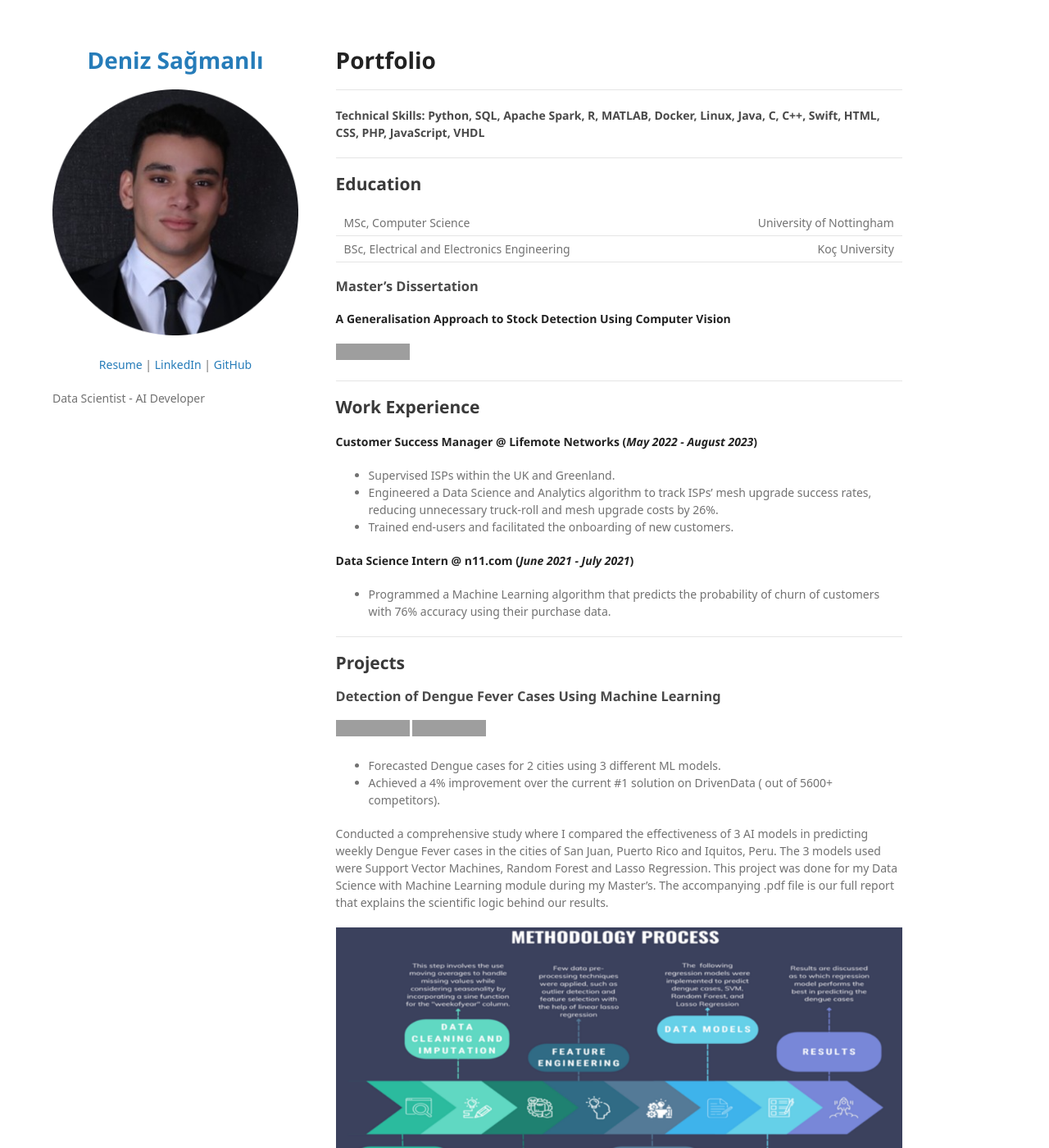
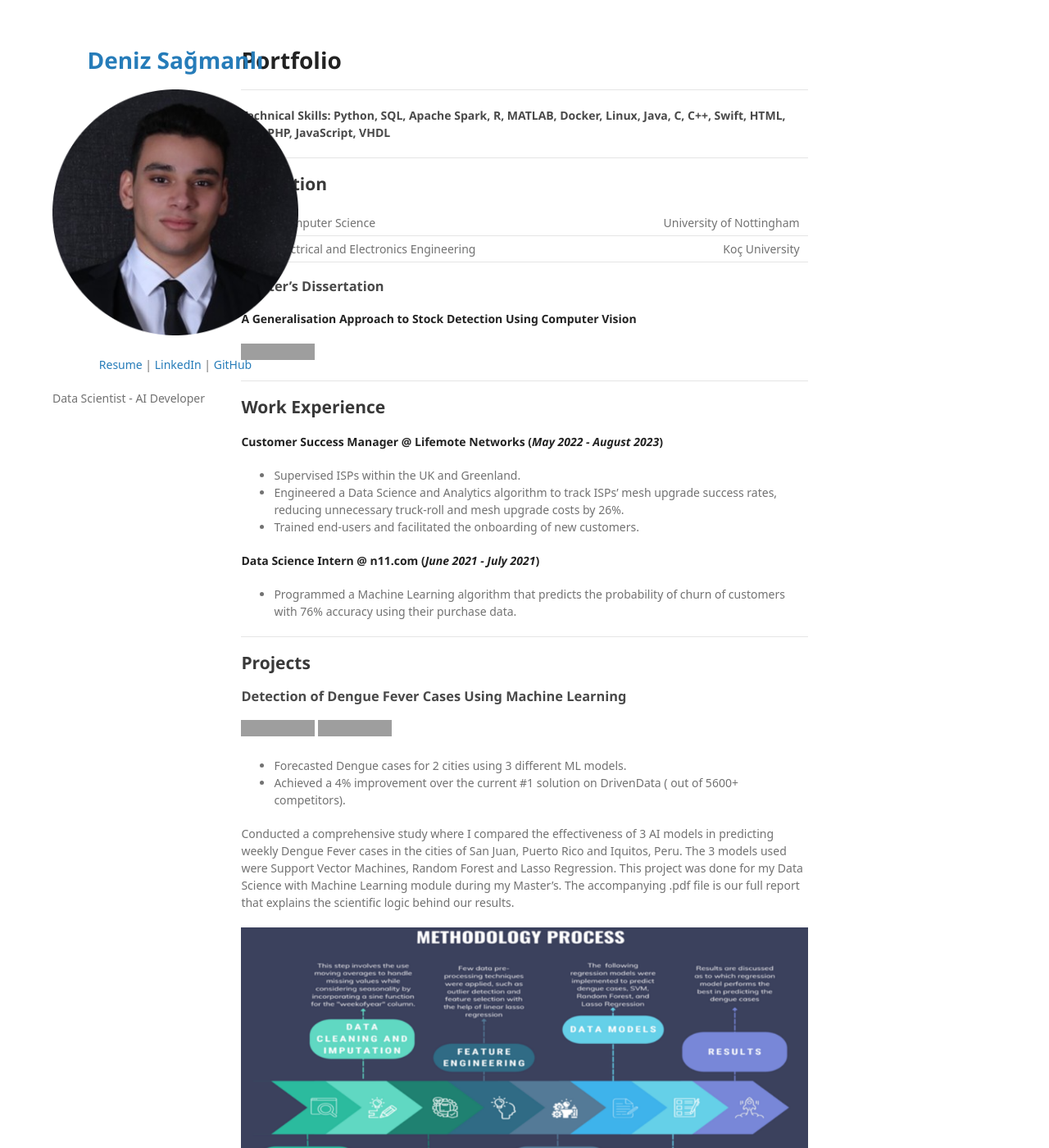
Before and after one commit to dsagmanli/dsagmanli.github.io, a Jekyll site: the page built from README.md, in a window 1280 px wide and 1400 px high. Shown: the whole window at 82% size. Built offline with Jekyll 4.4.1, drawn with Linux system fonts in a browser that asks for light colours; some web fonts are replaced; our own code applies the rules of GitHub Pages for plain Markdown files; grey boxes are pictures that could not be loaded.

Commit message:
Update jekyll-theme-minimal.scss

```diff
--- a/_sass/jekyll-theme-minimal.scss
+++ b/_sass/jekyll-theme-minimal.scss
@@ -177,7 +177,7 @@ strong {
 section {
   width: 60%; /* Set main content to 60% of the viewport */
   max-width: 1000px; /* Limit width for readability */
-  margin-left: 30%; /* Move it to the right of the sidebar */
+  margin-left: 20%; /* Move it to the right of the sidebar */
   padding-bottom: 50px;
 }
 
```
